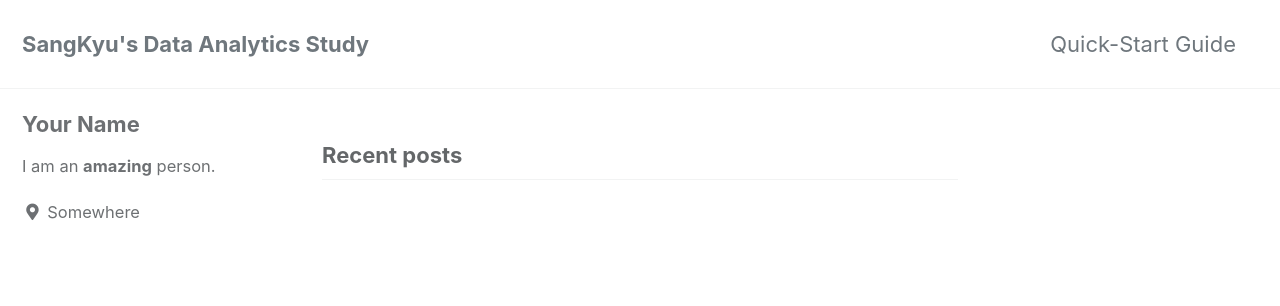
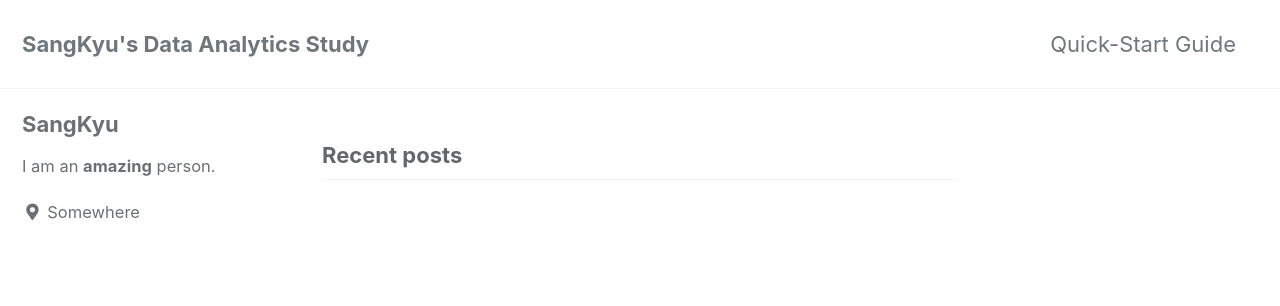
Before and after one commit to analytickyu/analytickyu.github.io, a Jekyll site: the page built from index.html, in a window 1280 px wide. Shown: the top 306 px of the page. Built offline with Jekyll 4.4.1, drawn with Linux system fonts in a browser that asks for light colours; cached includes are drawn as plain includes; the list of posts is cut into pages by our own code.

Commit message:
Update _config.yml

```diff
--- a/_config.yml
+++ b/_config.yml
@@ -101,7 +101,7 @@ analytics:
 
 # Site Author
 author:
-  name             : "Your Name"
+  name             : "SangKyu"
   avatar           : # path of avatar image, e.g. "/assets/images/bio-photo.jpg"
   bio              : "I am an **amazing** person."
   location         : "Somewhere"
```
